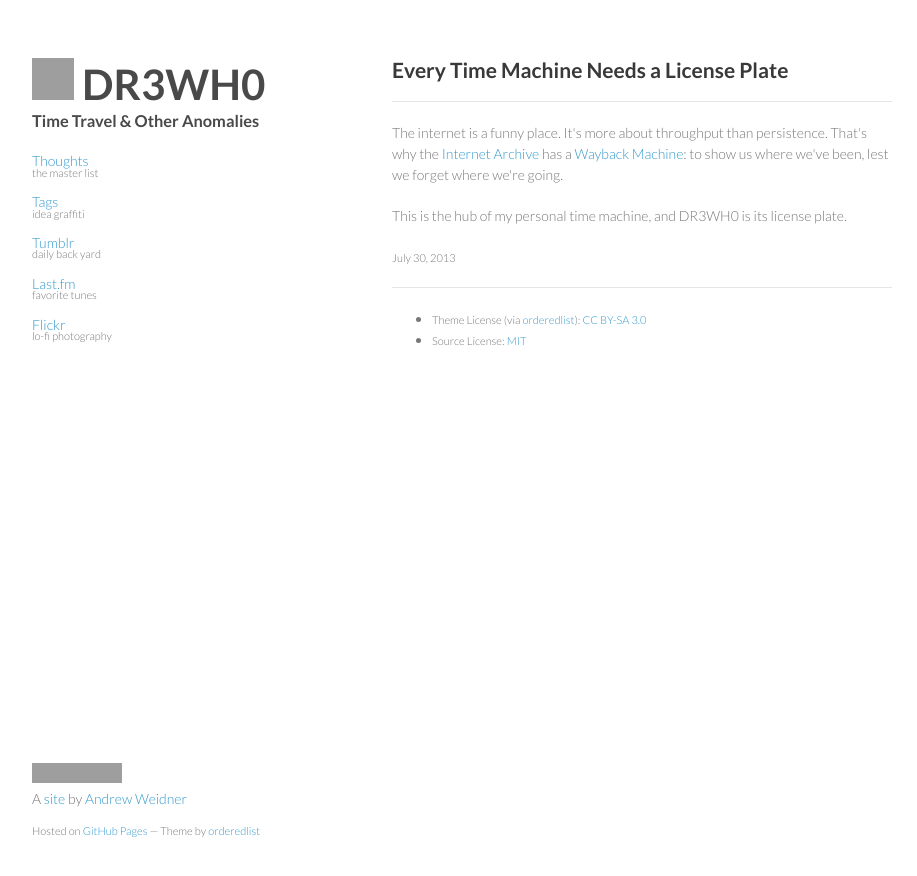
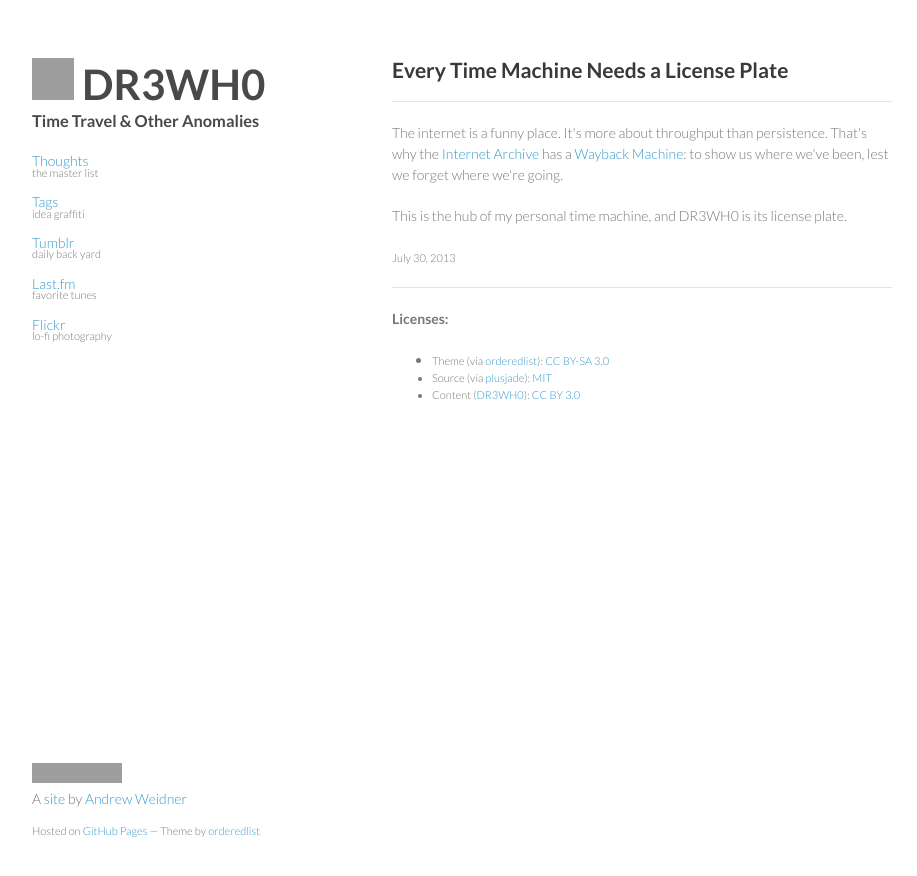
Before and after one commit to DR3WH0/DR3WH0.github.io, a Jekyll site: the page built from about.html, in a window 1280 px wide. Shown: the top 876 px of the page, without its empty margins (178-1095 px from the left). Built offline with Jekyll 4.4.1, drawn with Linux system fonts in a browser that asks for light colours; Markdown is read by kramdown in place of the engine named in the settings; comment, search, counter and statistics services are not loaded; grey boxes are pictures that could not be loaded.

Commit message:
added content license

```diff
--- a/about.html
+++ b/about.html
@@ -14,4 +14,7 @@ title: About
 <p><small>July 30, 2013</small></p>
 
 <hr/>
-<p><small><ul><li>Theme License (via <a href="https://github.com/orderedlist/minimal/" title="Attribution Link">orderedlist</a>): <a href="http://creativecommons.org/licenses/by-sa/3.0/" title="Creative Commons Attribution-ShareAlike 3.0 Unported">CC BY-SA 3.0</a></li><li>Source License: <a href="http://opensource.org/licenses/MIT" title="MIT License">MIT</a></li></ul></small></p>
+<p><b>Licenses:</b></p>
+<p><small><ul><li>Theme (via <a href="https://github.com/orderedlist/minimal/" title="Theme Attribution">orderedlist</a>): <a href="http://creativecommons.org/licenses/by-sa/3.0/" title="Creative Commons Attribution-ShareAlike 3.0 Unported">CC BY-SA 3.0</a></li>
+              <li>Source (via <a href="https://github.com/plusjade/jekyll-bootstrap" title="Source Attribution">plusjade</a>): <a href="http://opensource.org/licenses/MIT" title="MIT License">MIT</a></li>
+              <li>Content (<a href="http://dr3wh0.github.io" title="Content Attribution">DR3WH0</a>): <a href="http://creativecommons.org/licenses/by/3.0/deed.en_US" title="Creative Commons Attribution 3.0 Unported">CC BY 3.0</a></li></ul></small></p>
```
